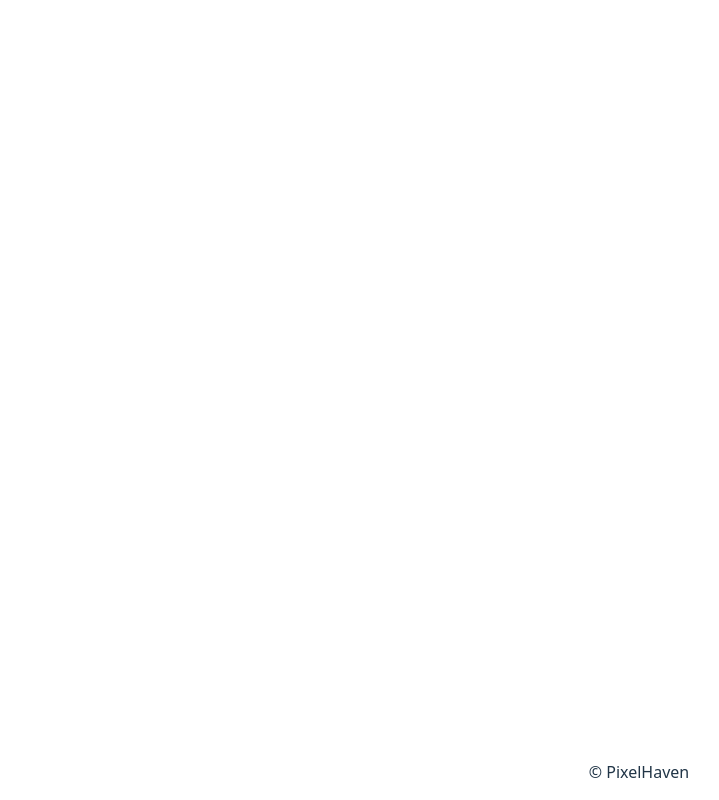
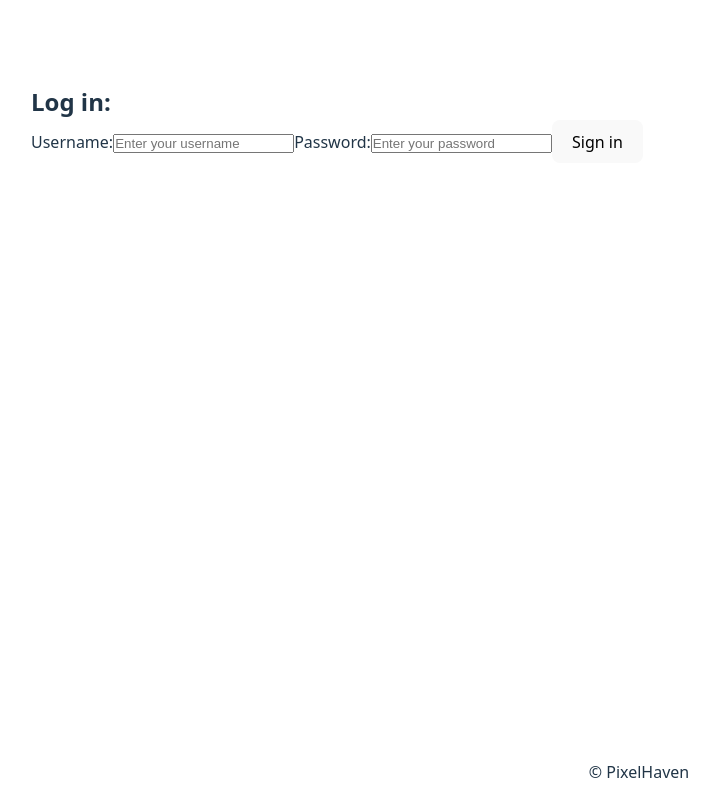
Before and after one commit to gytu24nn/pixelhaven, a React (Vite) app in the folder frontend/: page /Login in a window 1280 px wide. Shown: the whole page, without its empty margins (1-720 px from the left). Built offline with nearby package versions, Linux system fonts and the light colour scheme.

Commit message:
created Sign in form - no css

```diff
--- a/frontend/src/Components/MenuOptions/LogIn.tsx
+++ b/frontend/src/Components/MenuOptions/LogIn.tsx
@@ -1,10 +1,50 @@
 /* Här är inloggnings formuläret */
-import React from "react";
+import { useState} from "react";
+
+
+// Import CSS from the Login component
+import "../../CSS/LogIn.css"
 
 const LogIn = () => {
+const [userNameInput, setUserNameInput] = useState("");
+const [passwordInput, setPasswordInput] = useState("");
+const [errorMessage, setErrorMessage] = useState("");
+
+const handleLogIn = (e: React.FormEvent) => {
+    e.preventDefault();
+
+    if(!userNameInput || !passwordInput) {
+        setErrorMessage("All fields are required! Try again.");
+        return;
+    }
+}
+
     return(
         <>
+            <form onSubmit={handleLogIn} className="LogIn-Form-Container">
+                <h2>Log in:</h2>
 
+                {errorMessage && <p className="LogIn-Error-Message">{errorMessage}</p>}
+                <label htmlFor="Username-Input-LogIn">Username:</label>
+                <input
+                    className="Username-Input-LogIn"
+                    type="text"
+                    placeholder="Enter your username"
+                    value={userNameInput}
+                    onChange={(e) => setUserNameInput(e.target.value)}
+                />
+
+                <label htmlFor="Password-Input-LogIn">Password:</label>
+                <input
+                    className="Password-Input-LogIn"
+                    type="password"
+                    placeholder="Enter your password"
+                    value={passwordInput}
+                    onChange={(e) => setPasswordInput(e.target.value)}
+                />
+
+                <button type="submit">Sign in</button>
+            </form>
         </>
     )
 }
```
Also changed, not shown: frontend/src/CSS/LogIn.css (added).
